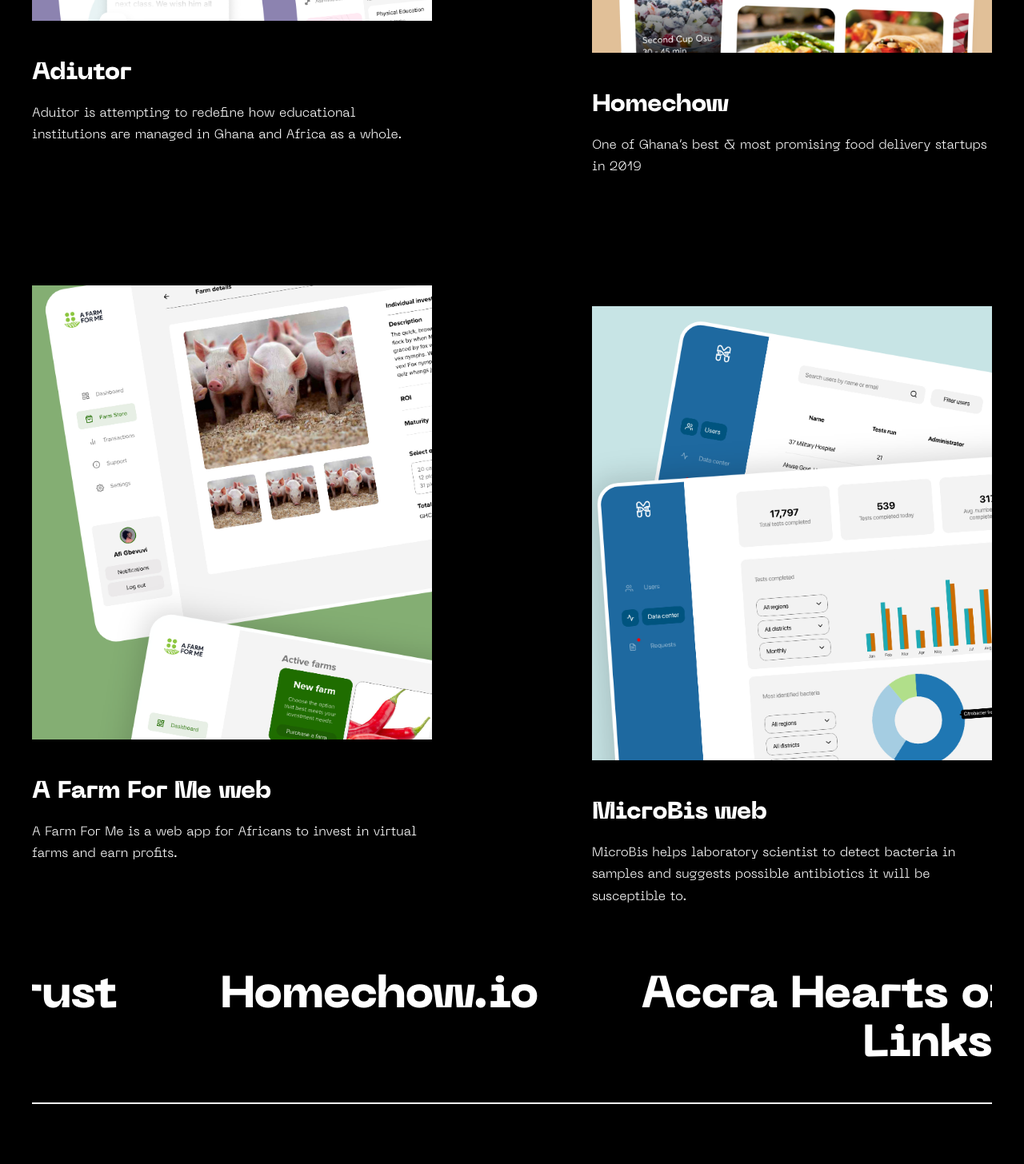
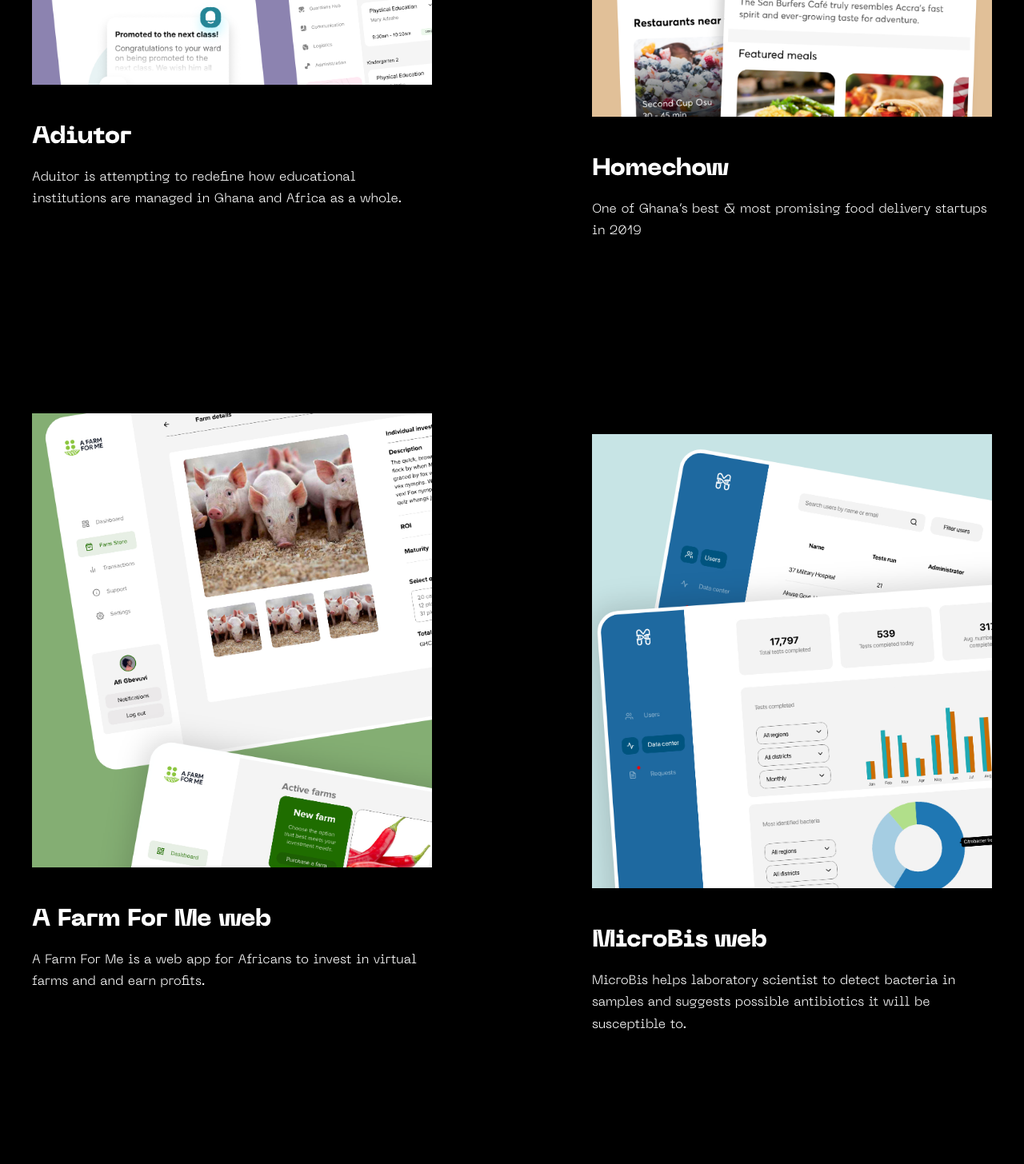
Before and after one commit to nytro04/hope-adoli, a Nuxt app: page / in a window 1280 px wide. Shown: the part 3280-4736 px from the top of the page at 80% size. Built offline with nearby package versions, Linux system fonts and the light colour scheme.

Commit message:
feat: add slider animation

```diff
--- a/assets/scss/base/_base.scss
+++ b/assets/scss/base/_base.scss
@@ -41,3 +41,65 @@ body {
   height: 100%;
   z-index: -1;
 }
+
+// a {
+//   text-decoration: none;
+//   padding: 40px 80px;
+//   font-size: 30px;
+//   color: black;
+//   border: 5px solid black;
+//   position: relative;
+//   transition: all 1s;
+//   overflow: hidden;
+// }
+
+// a::before {
+//   content: '';
+//   position: absolute;
+//   background-color: black;
+//   z-index: -1;
+//   top: 0;
+//   left: 0;
+//   height: 100%;
+//   width: 100%;
+//   transform: translateX(-100%);
+//   transition: all 1s;
+// }
+
+// a:hover::before {
+//   transform: translateX(0);
+// }
+
+// a:hover {
+//   color: white;
+// }
+
+
+.slider {
+
+   position: relative;
+   transition: all 1s;
+   overflow: hidden;
+
+
+
+   &::before {
+     content: '';
+     position: absolute;
+     background-color: white;
+    //  border-bottom: 2px solid white;
+
+     bottom: 0;
+     left: 0;
+     height: 2%;
+     width: 100%;
+     transform: translateX(-100%);
+     transition: all 1s;
+
+
+   }
+
+   &:hover::before {
+     transform: translateX(0);
+   }
+}
--- a/components/Jobs.vue
+++ b/components/Jobs.vue
@@ -57,10 +57,16 @@
 export default {}
 </script>
 
-<style scoped>
+<style scoped lang="scss">
+@import './assets/scss/abstracts/_mixins.scss';
+
 .scroller {
   width: 300%;
   animation: scroll 15s linear infinite;
+
+  @include respond(phone) {
+    width: 700%;
+  }
 }
 
 /* .try > * {
--- a/components/RecentWorks.vue
+++ b/components/RecentWorks.vue
@@ -9,13 +9,17 @@
       <nuxt-link to="grainmate" class="md:w-5/12 ">
         <img src="~/assets/img/new/GrainMate.png" alt="" class="" />
 
-        <h3 class="mt-10 mb-3 font-semibold md:text-2xl lg:text-3xl text-c-mob">
+        <h3
+          class="mt-10 mb-3 font-semibold md:text-2xl lg:text-3xl text-c-mob move"
+        >
           GrainMate mobile
         </h3>
-        <p class="move">
-          GrainMate app is supercharging African farmers and agribusinesses with
-          the tools and resources they need to get to the next level ⚡️
+        <div class="pb-20 slider">
+          <p class="">
+            GrainMate app is supercharging African farmers and agribusinesses
+            with the tools and resources they need to get to the next level ⚡️
           </p>
+        </div>
       </nuxt-link>
       <nuxt-link to class="md:w-5/12 md:mt-20">
         <img src="~/assets/img/new/Wacomm.png" alt="" class="" />
@@ -25,10 +29,13 @@
         >
           Wacomm mobile
         </h3>
-        <p class="move">
+
+        <div class="pb-20 slider">
+          <p :class="{ active: hover }" class="move">
             The Geo-social property management app that connects property owners
             and their tenants.
           </p>
+        </div>
       </nuxt-link>
     </div>
 
@@ -41,10 +48,12 @@
         >
           Adiutor
         </h3>
-        <p class="move">
+        <div class="pb-20 slider">
+          <p class="">
             Aduitor is attempting to redefine how educational institutions are
             managed in Ghana and Africa as a whole.
           </p>
+        </div>
       </nuxt-link>
       <nuxt-link to class="md:w-5/12 md:mt-20">
         <img src="~/assets/img/new/Homechow.png" alt="" class="" />
@@ -54,9 +63,11 @@
         >
           Homechow
         </h3>
-        <p class="move">
+        <div class="pb-20 slider">
+          <p class="">
             One of Ghana’s best & most promising food delivery startups in 2019
           </p>
+        </div>
       </nuxt-link>
     </div>
 
@@ -69,10 +80,13 @@
         >
           A Farm For Me web
         </h3>
-        <p class="move">
-          A Farm For Me is a web app for Africans to invest in virtual farms and
-          earn profits.
+
+        <div class="pb-20 slider">
+          <p class="">
+            A Farm For Me is a web app for Africans to invest in virtual farms
+            and and earn profits.
           </p>
+        </div>
       </nuxt-link>
       <nuxt-link to="#" class="md:w-5/12 md:mt-20">
         <img src="~/assets/img/new/Microbis.png" alt="" class="" />
@@ -82,12 +96,14 @@
         >
           MicroBis web
         </h3>
-        <!-- <div class=" relatve"> -->
-        <p class="move">
-          MicroBis helps laboratory scientist to detect bacteria in samples and
-          suggests possible antibiotics it will be susceptible to.
+
+        <!-- <p> -->
+        <div class="pb-20 slider">
+          <p class="">
+            MicroBis helps laboratory scientist to detect bacteria in samples
+            and suggests possible antibiotics it will be susceptible to.
           </p>
-        <!-- </div> -->
+        </div>
       </nuxt-link>
     </div>
   </div>
@@ -95,7 +111,13 @@
 
 <script>
 export default {
-  components: {}
+  components: {},
+
+  data() {
+    return {
+      hover: false
+    }
+  }
 }
 </script>
 
@@ -166,32 +188,25 @@ export default {
   /* position: relative; */
 }
 
-.move {
-  transition: all 1s;
-  /* overflow: hidden; */
+/* .line-enter-active,
+.line-leave-enter {
+  width: 100%;
 
-  @include respond(phone) {
-    margin-bottom: 4rem;
-    padding: 0 2rem;
-  }
+  transition: all 0.3s linear;
 }
 
-.move::before {
-  content: '';
-  position: absolute;
-  height: 100%;
-  width: 100%;
-  border-bottom: 2px solid white;
-  z-index: -1;
-  left: 0;
-  bottom: 0;
-  transition: all 1s;
-  transform: translateX(-100%);
+.line-enter,
+.line-leave-to {
+  transition: all 0.3s linear;
+
+  width: 0;
 }
 
-.move:hover::before {
-  transform: translateX(0);
-}
+.try {
+  border: 2px solid #fff;
+  overflow: hidden;
+  margin-top: 5rem;
+} */
 
 .adiutor {
   background-color: #8c83b0;
```
Also changed, not shown: assets/scss/main.scss (+45 -0 lines). Lines whose indentation alone changed are shown as unchanged.
